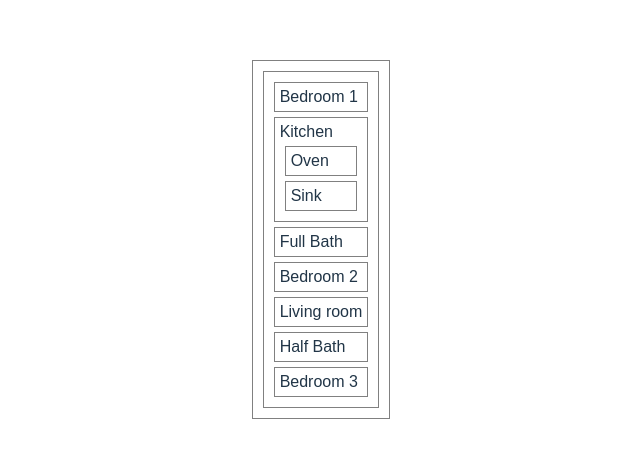
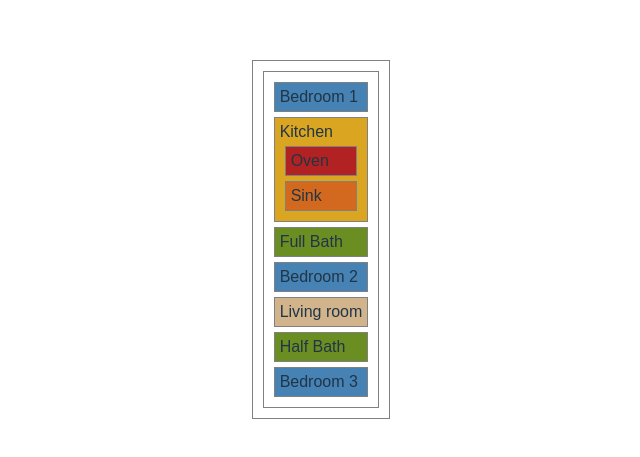
Before and after one commit to Reizor-75/floorplan-lab, a React (Vite) app: page / in a window 1280 px wide. Shown: the part 161-618 px from the top of the page, without its empty margins (319-959 px from the left). Built offline with nearby package versions, Linux system fonts and the light colour scheme.

Commit message:
add background colors

```diff
--- a/src/App.css
+++ b/src/App.css
@@ -10,3 +10,27 @@ div{
   margin: 5px;
   padding: 5px;
 }
+
+.Bedroom{
+  background-color: steelblue;
+}
+
+.LivingRoom{
+  background-color: tan;
+}
+
+.Kitchen{
+  background-color: goldenrod;
+}
+
+.Bath{
+  background-color: olivedrab;
+}
+
+.Oven{
+  background-color: firebrick;
+}
+
+.Sink{
+  background-color: chocolate;
+}
```
